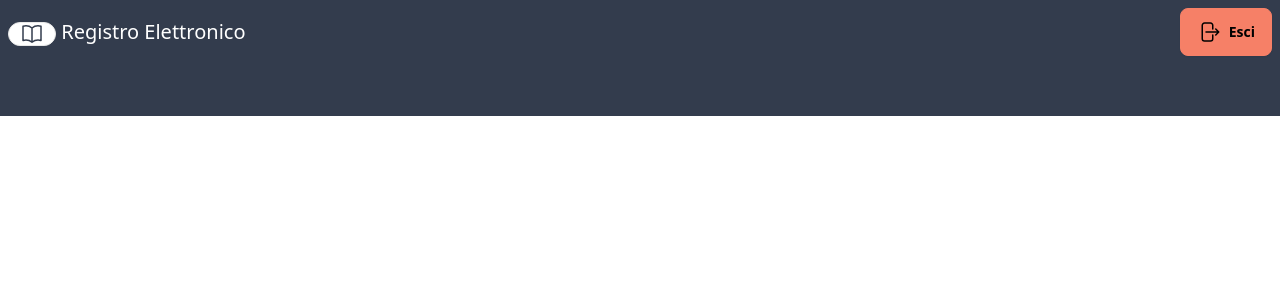
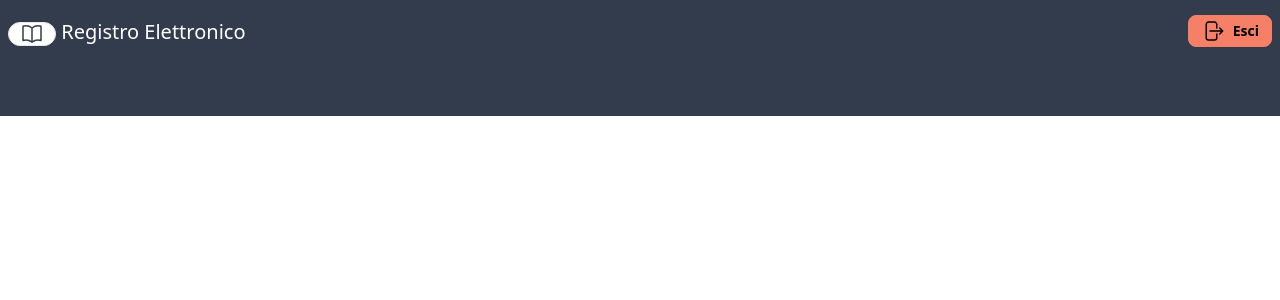
Before and after one commit to bsramin/simple-domus, a Symfony app: template templates/base.html.twig in a window 1280 px wide. Shown: the top 300 px of the page. Run offline with Twig, Linux system fonts and the light colour scheme; the template is opened without the code that fills it, so the values that code supplies are empty; style sheets or scripts are compiled from the project's sources; some libraries are stand-ins or nearby versions.

Commit message:
fix: navbar title

```diff
--- a/templates/base.html.twig
+++ b/templates/base.html.twig
@@ -17,7 +17,8 @@
         {% endfor %}
 
         <div class="navbar bg-neutral">
-            <div class="navbar-start">
+            <div class="flex flex-row w-full">
+                <div class="basis-3/4">
                     <h1 class="text-xl text-white">
                         <span class="badge badge-lg align-middle">
                             <svg xmlns="http://www.w3.org/2000/svg" fill="none" viewBox="0 0 24 24" stroke-width="1.5" stroke="currentColor" class="w-6 h-6">
@@ -27,13 +28,14 @@
                         Registro Elettronico
                     </h1>
                 </div>
-            <div class="navbar-end">
-                <a href="{{ url('logout') }}" class="btn btn-accent">
+                <div class="basis-1/4 text-right">
+                    <a href="{{ url('logout') }}" class="btn btn-accent btn-sm">
                         <svg xmlns="http://www.w3.org/2000/svg" fill="none" viewBox="0 0 24 24" stroke-width="1.5" stroke="currentColor" class="w-6 h-6">
                             <path stroke-linecap="round" stroke-linejoin="round" d="M15.75 9V5.25A2.25 2.25 0 0013.5 3h-6a2.25 2.25 0 00-2.25 2.25v13.5A2.25 2.25 0 007.5 21h6a2.25 2.25 0 002.25-2.25V15m3 0l3-3m0 0l-3-3m3 3H9" />
                         </svg>
                         Esci
                     </a>
+                </div>
             </div>
         </div>
         {% block body %}{% endblock %}
```
Lines whose indentation alone changed are shown as unchanged.
